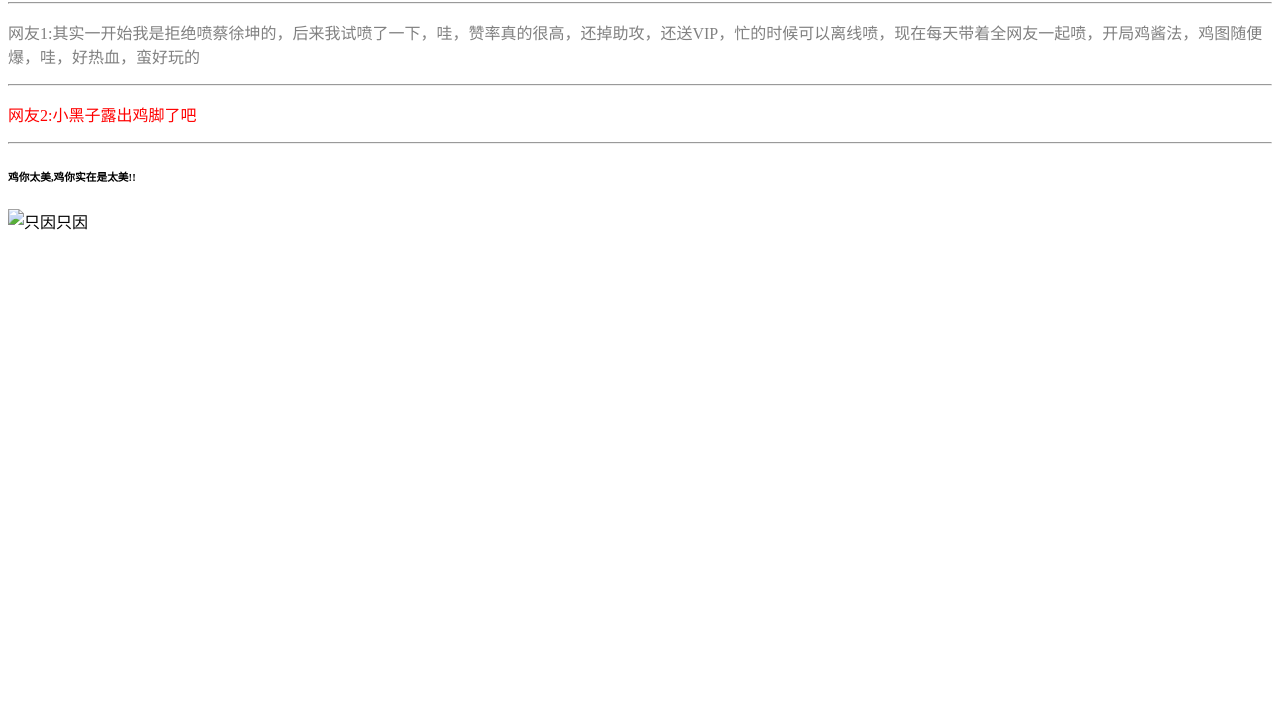
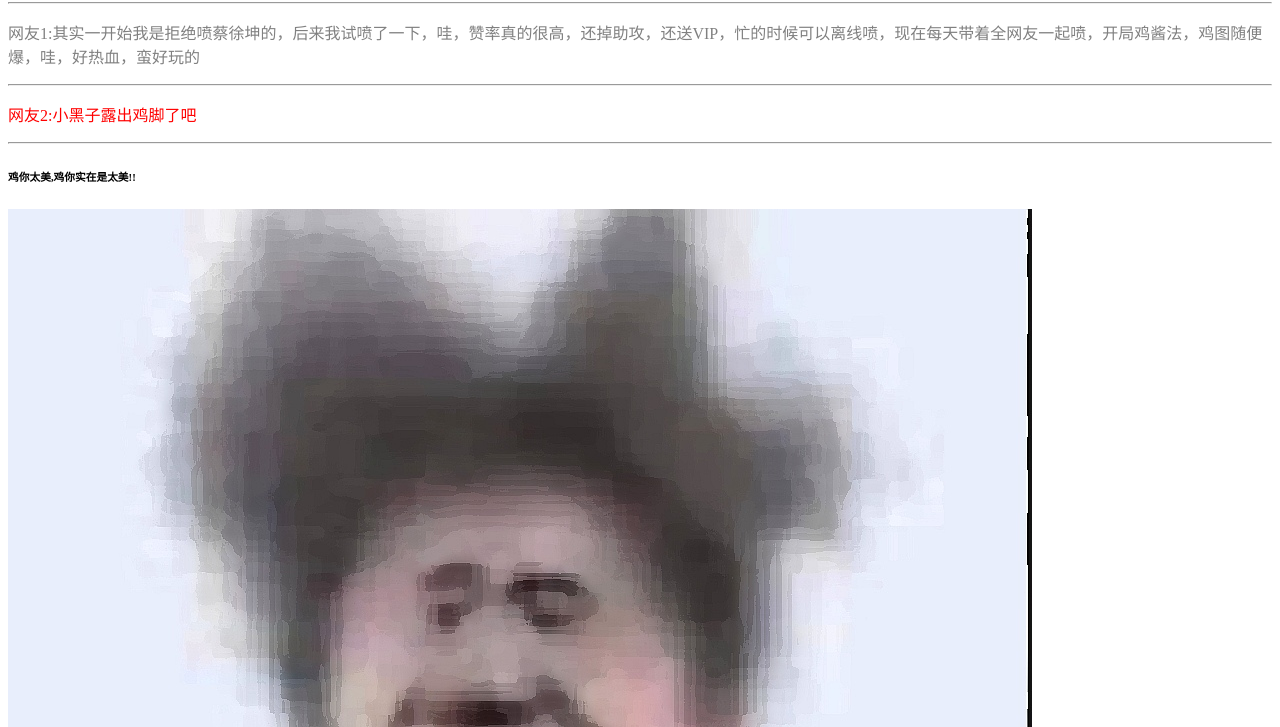
Before and after one commit to FukCat/fukcat.github.io, a plain HTML site: page ikun/xhz.html in a window 1280 px wide. Shown: the part 73-800 px from the top of the page. Drawn offline with Linux system fonts and the light colour scheme.

Commit message:
Update xhz.html

```diff
--- a/ikun/xhz.html
+++ b/ikun/xhz.html
@@ -32,7 +32,7 @@
 
 <h6>鸡你太美,鸡你实在是太美!!</h6>
 
-<img src="./chicken.png" alt="只因只因" >
+<img src="./retouch_2022112517372705_edit_37499622586890.jpg" alt="只因只因" >
 
 </body>
 
```
